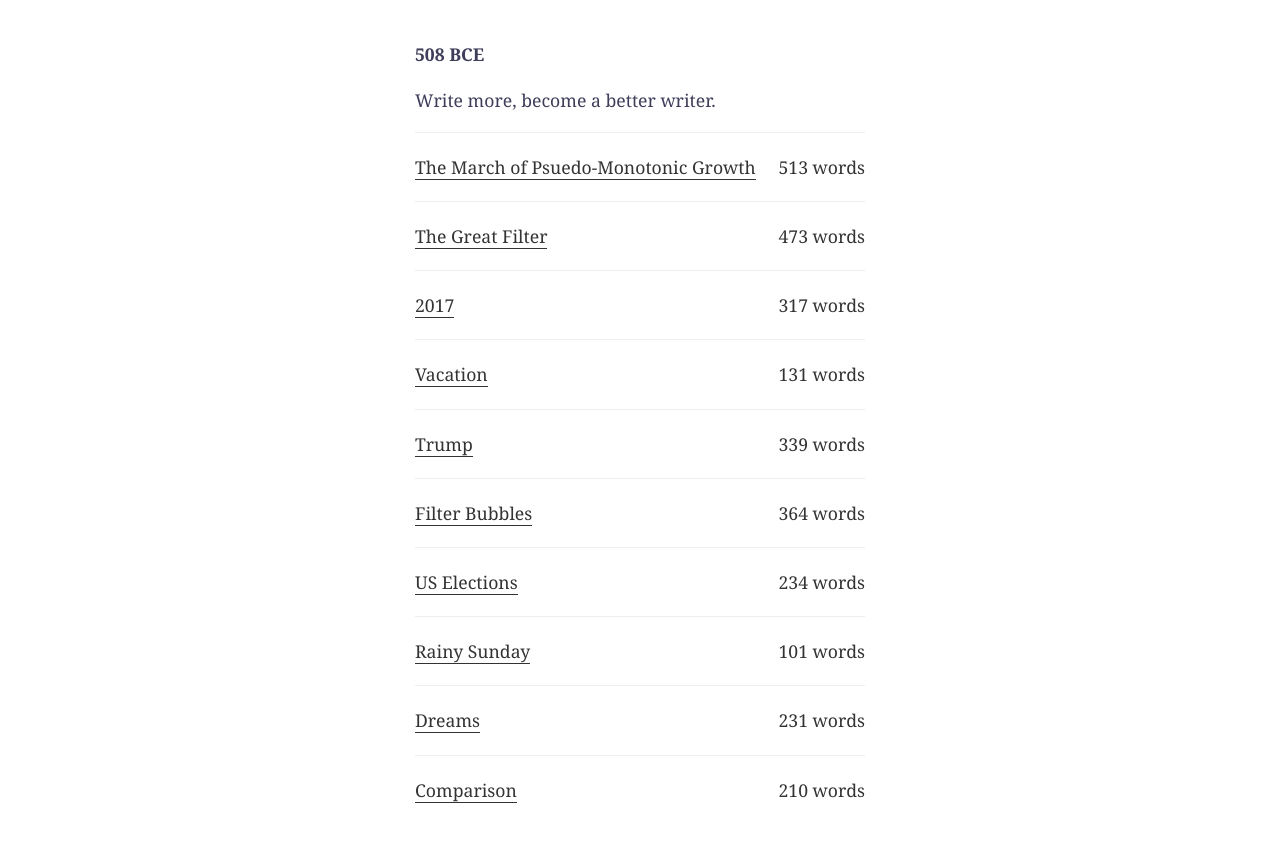
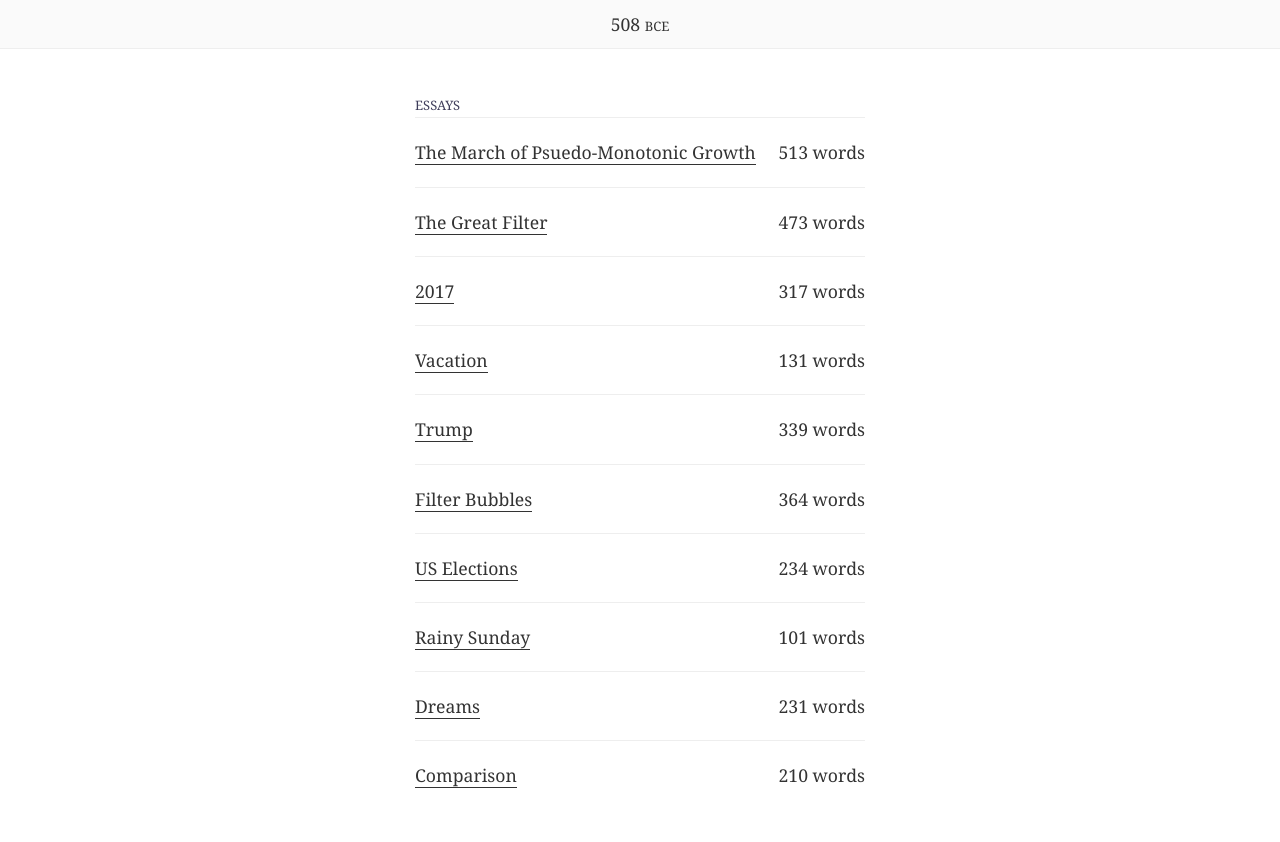
Before and after one commit to capshaw/508bce, a Jekyll site: the page built from index.html, in a window 1280 px wide. Shown: the top 842 px of the page. Built offline with Jekyll 4.4.1, drawn with Linux system fonts in a browser that asks for light colours.

Commit message:
Update 10 + layout

```diff
--- a/_layouts/page.html
+++ b/_layouts/page.html
@@ -10,6 +10,10 @@
 </head>
 <body>
 
+<div class='header'>
+    <a href='/'>508 <small>BCE</small></a>
+</div>
+
 <div class='container'>
   {{ content }}
 </div>
--- a/index.html
+++ b/index.html
@@ -3,9 +3,7 @@ title: Home
 layout: page
 ---
 
-<h1>508 BCE</h1>
-
-<p>Write more, become a better writer.</p>
+<small>ESSAYS</small>
 
 {% for page in site.pages reversed %}
   {% if page.in_navigation %}
--- a/static/css/main.css
+++ b/static/css/main.css
@@ -1,8 +1,11 @@
+
 body, html {
   font-family: Georgia, "Times New Roman", serif;
   font-size: 105%;
   line-height: 1.6;
   color: #3e3d5a;
+  margin: 0;
+  padding: 0;
 }
 
 h1 {
@@ -19,6 +22,10 @@ li {
   margin-left: -20px;
 }
 
+small {
+    font-size: small
+}
+
 a.nice-link {
   border: 1px solid #333;
   border-radius: 4px;
@@ -26,6 +33,18 @@ a.nice-link {
   display: block;
   text-align: center;
   margin-top: 20px;
+}
+
+.header {
+    border-bottom: 1px solid #eee;
+    text-align: center;
+    padding: 10px 0;
+    background: #fafafa;
+}
+
+.header a {
+    text-decoration: none;
+    border-bottom: none;
 }
 
 .container {
@@ -52,6 +71,6 @@ a.nice-link {
 }
 
 ::selection {
-  background: #19dfb5;
-  color: #296357;
+  background: #eee;
+  color: #111;
 }
```
Also changed, not shown: static/img/posts/10.svg.
